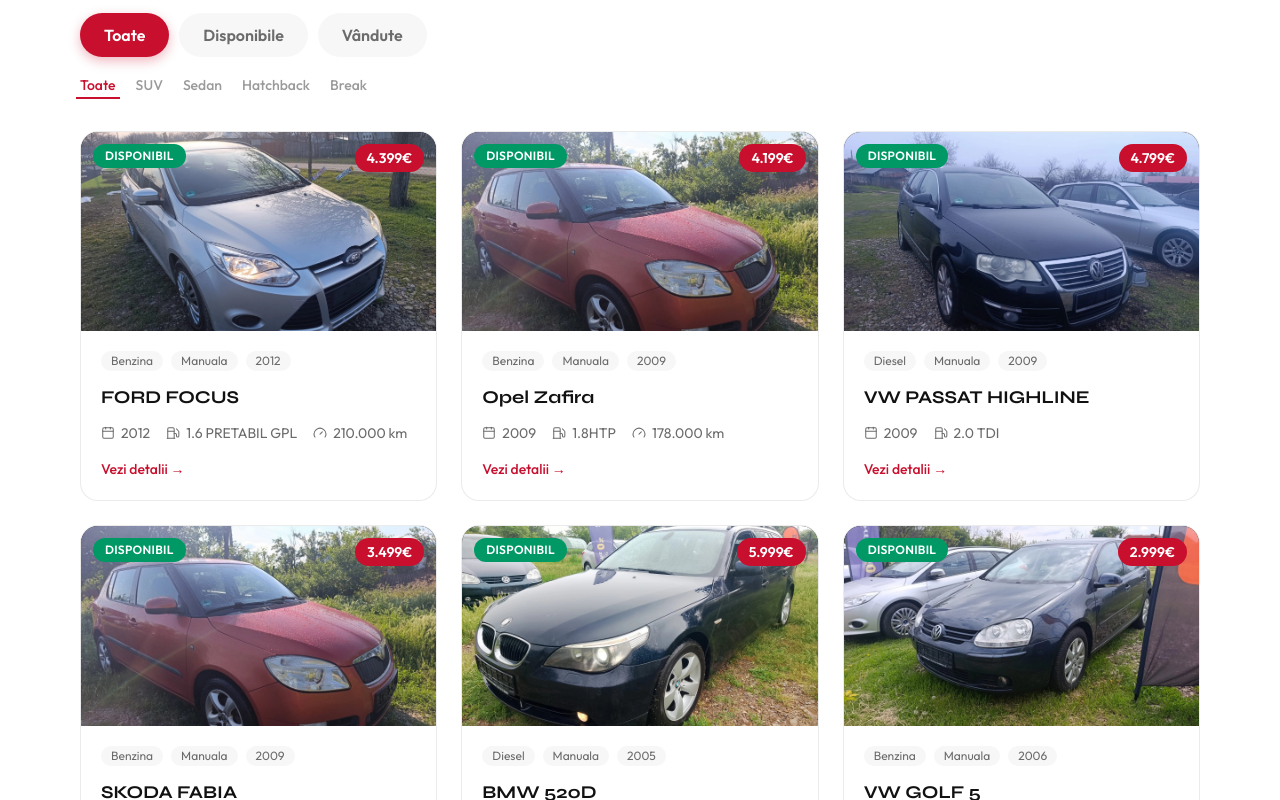
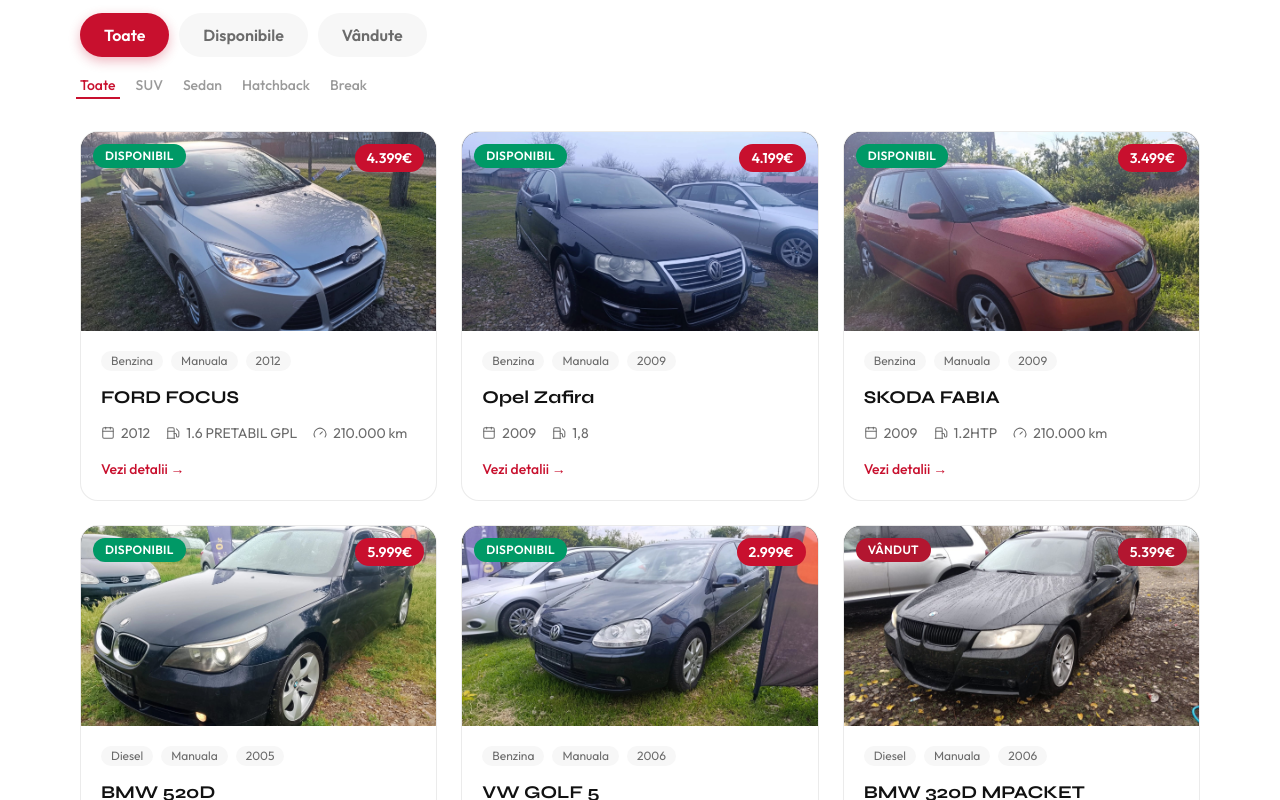
Before and after one commit to backstagelevelone-crypto/cosram-auto, a Next.js app in the folder cosram-auto-main/: page / in a window 1280 px wide. Shown: the part 2120-2920 px from the top of the page. Built offline with nearby package versions, Linux system fonts and the light colour scheme; no server answers.

Commit message:
Update masini.ts

```diff
--- a/cosram-auto-main/src/data/masini.ts
+++ b/cosram-auto-main/src/data/masini.ts
@@ -54,48 +54,33 @@ export const masini: Masina[] = [
     ]
   },
   {
-    "_id": "d33fc642-c609-49b0-9714-7aa7010d0f66",
-    "slug": "vw-passat-highline-2009",
-    "marca": "Opel",
-    "model": "Zafira",
-    "an": 2009,
-    "kilometraj": 178000,
-    "pret": 4199,
-    "combustibil": "Benzina",
+    "_id": "fe57e922-c8d8-4657-8f1f-4b4ab98861c6",
+    "slug": "bmw-320d-mpacket-2006",
+    "marca": "BMW 320D",
+    "model": "MPACKET",
+    "an": 2006,
+    "pret": 5399,
+    "combustibil": "Diesel",
     "cutieViteze": "Manuala",
-    "motor": "1.8HTP",
-    "putere": 140,
-    "caroserie": "VAN",
-    "culoare": "Negru",
-    "nrUsi": 5,
-    "tractiune": "FWD",
-    "inspectieTehnica": "NEINMATRICULAT",
-    "dotari": [
-      "MODEL AMBIENTE"
-    ],
-    "evaluareTehnica": "Această mașină a trecut prin verificarea noastră tehnică și este complet pregătită de drum. Te poți urca la volan cu încredere — fără reparații ascunse, fără surprize. Doar formalitățile de înmatriculare te mai despart de prima ta cursă",
-    "disponibil": "Disponibil",
+    "motor": "2.0 TDI",
+    "caroserie": "Hatchback",
+    "disponibil": "Vandut",
     "galerie": [
-      "/images/masini/skoda-fabia-2009-portocaliu/01.jpg",
-      "/images/masini/skoda-fabia-2009-portocaliu/02.jpg",
-      "/images/masini/skoda-fabia-2009-portocaliu/03.jpg",
-      "/images/masini/skoda-fabia-2009-portocaliu/04.jpg",
-      "/images/masini/skoda-fabia-2009-portocaliu/05.jpg",
-      "/images/masini/skoda-fabia-2009-portocaliu/06.jpg"
+      "/images/masini/bmw-320d-mpacket-2006/01.jpg"
     ]
   },
   {
     "_id": "aeb998d7-52e9-411b-8472-44cc16d43fb3",
     "slug": "vw-passat-highline-2009",
-    "marca": "VW PASSAT",
-    "model": "HIGHLINE",
+    "marca": "Opel",
+    "model": "Zafira",
     "an": 2009,
-    "pret": 4799,
-    "combustibil": "Diesel",
+    "pret": 4199,
+    "combustibil": "Benzina",
     "cutieViteze": "Manuala",
-    "motor": "2.0 TDI",
+    "motor": "1,8",
     "putere": 140,
-    "caroserie": "Hatchback",
+    "caroserie": "VAN",
     "disponibil": "Disponibil",
     "galerie": [
       "/images/masini/vw-passat-highline-2010/01.jpg"
```
